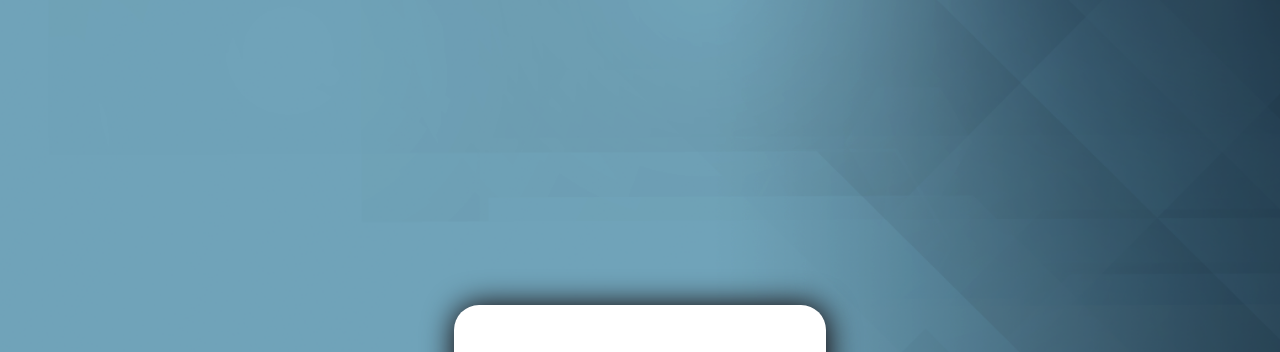
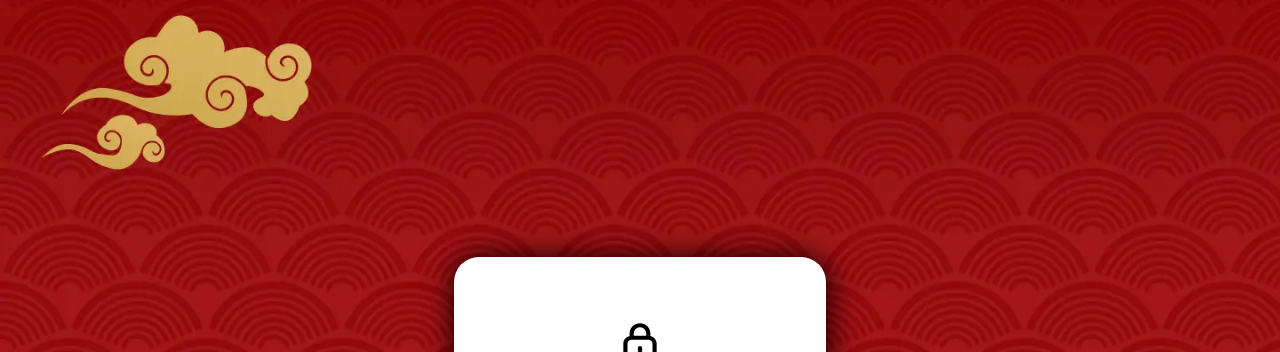
Before and after one commit to Avin-00/password_checker-HTML-CSS-JavaScript, a plain HTML site: page index.html in a window 1280 px wide. Shown: the top 352 px of the page. Drawn offline with Linux system fonts and the light colour scheme.

Commit message:
updated_all

```diff
--- a/index.html
+++ b/index.html
@@ -7,7 +7,12 @@
     <link rel="stylesheet" href="./style.css">
 </head>
 <body>
+
+
         <div class="container">
+
+                <img class="svg" src="./lock.svg" alt="">
+
             <h1>PASS<span style="color: red;">WORD</span></h1>
             <div class="input-group">
                 <input type="password" id="password" placeholder="Enter your password">
@@ -15,6 +20,8 @@
             </div>
             <div id="result" class="result"></div>
         </div>
+
+
     <script src="./script.js"></script>
 </body>
 </html>
--- a/style.css
+++ b/style.css
@@ -8,8 +8,17 @@ body {
     height: 100vh;
     margin: 0;
     background-color: #f0f0f0;
-    background-image: url(./abstract-bg-blue.png);
+    background-image: url(./—Pngtree—chinese\ wave\ red\ background\ with_13431643.png);
     background-size: cover;
+  }
+
+  .svg{
+    height: 50px;
+    width: 50px;
+ margin-top: 30px;
+    margin-bottom: 10px;
+
+
   }
 
   .container {
```
Also changed, not shown: abstract-bg-blue.png (deleted), lock.svg (added), —Pngtree—chinese wave red background with_13431643.png (added). Lines whose indentation alone changed are shown as unchanged.
